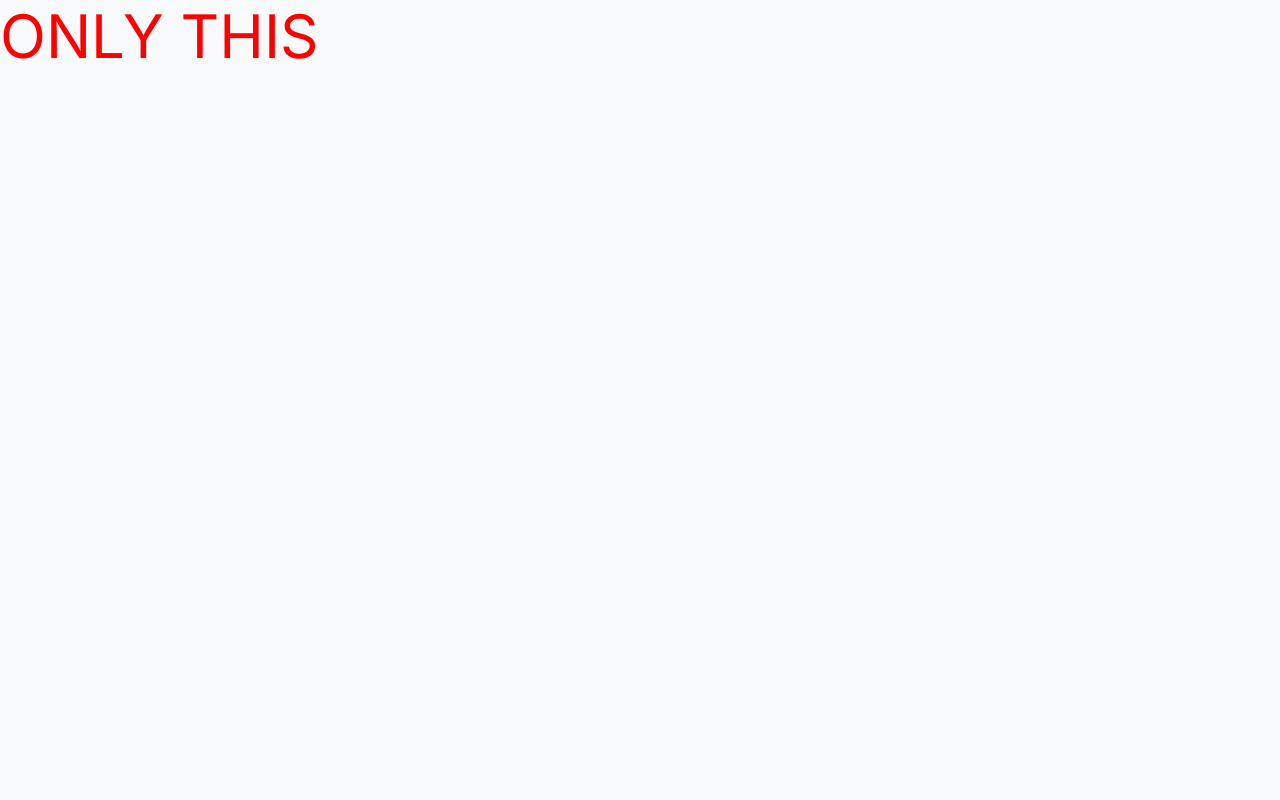
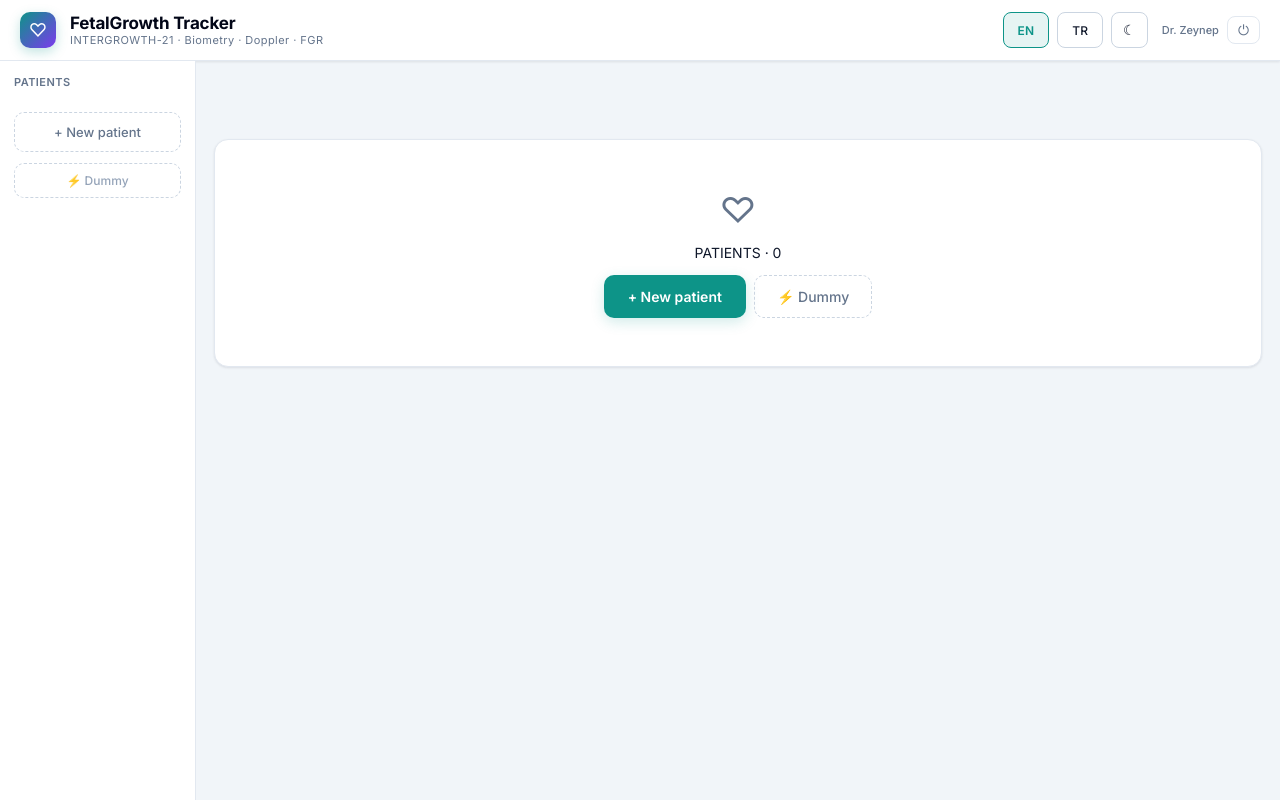
Before and after one commit to zeynepnkomurcu/fetalgrowth-tracker, a React (Vite) app: page / in a window 1280 px wide. Built offline with nearby package versions, Linux system fonts and the light colour scheme.

Commit message:
Update App.jsx

```diff
--- a/src/App.jsx
+++ b/src/App.jsx
@@ -430,9 +430,6 @@ const blankForm = () => ({date:todayISO(),ga:"",BPD:"",HC:"",AC:"",FL:"",UA_PI:"
 const NEW_PT_BLANK = { firstName: "", lastName: "", birthDate: "", tcKimlik: "", lmpDate: "" };
 
 export default function App(){
-
-  return <div style={{fontSize:60,color:"red"}}>ONLY THIS</div>;
-
   const vp = useViewport();
   const [lang,setLang]=useState("EN"); const T=LANG[lang];
   const [theme, setTheme] = useState(() => {
```
